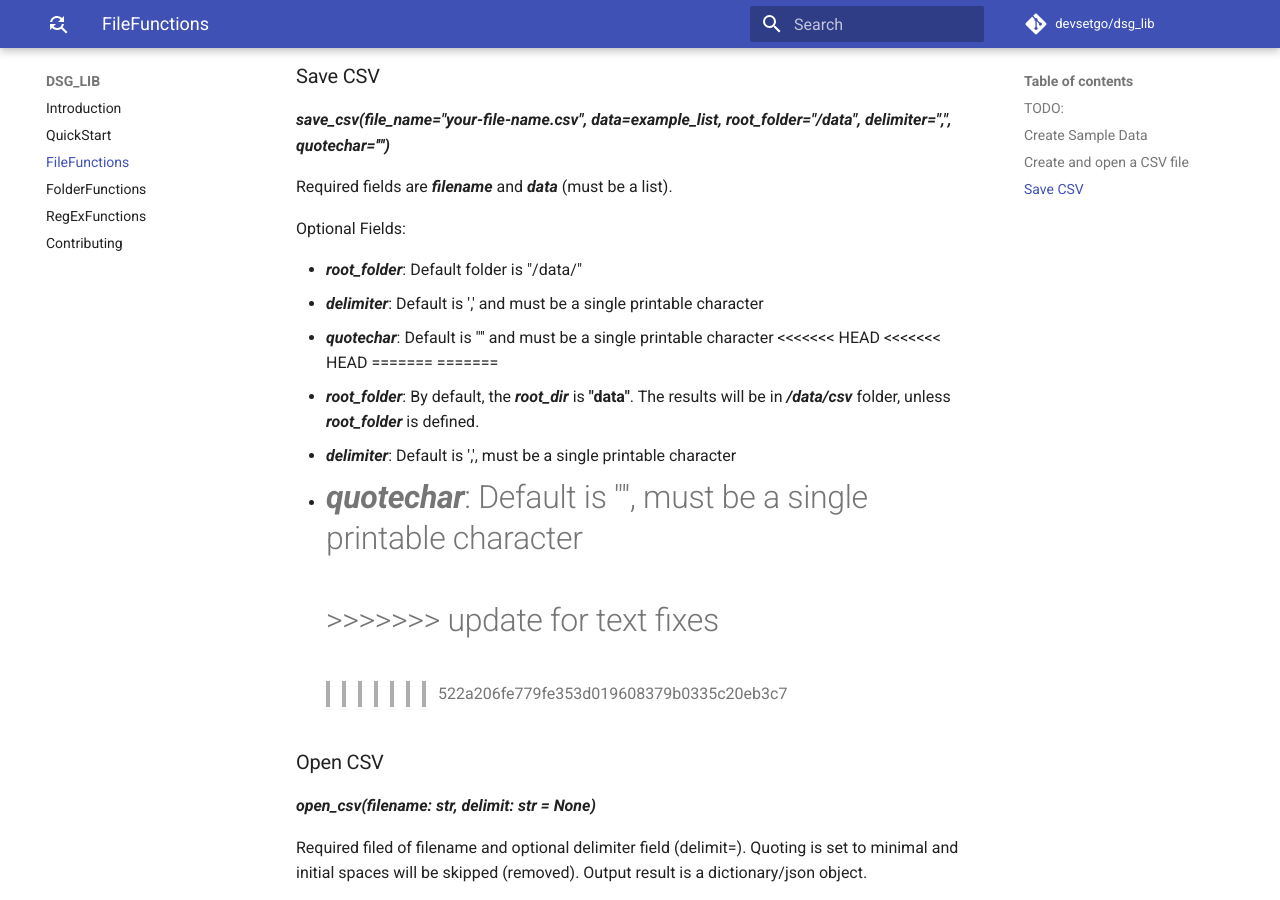
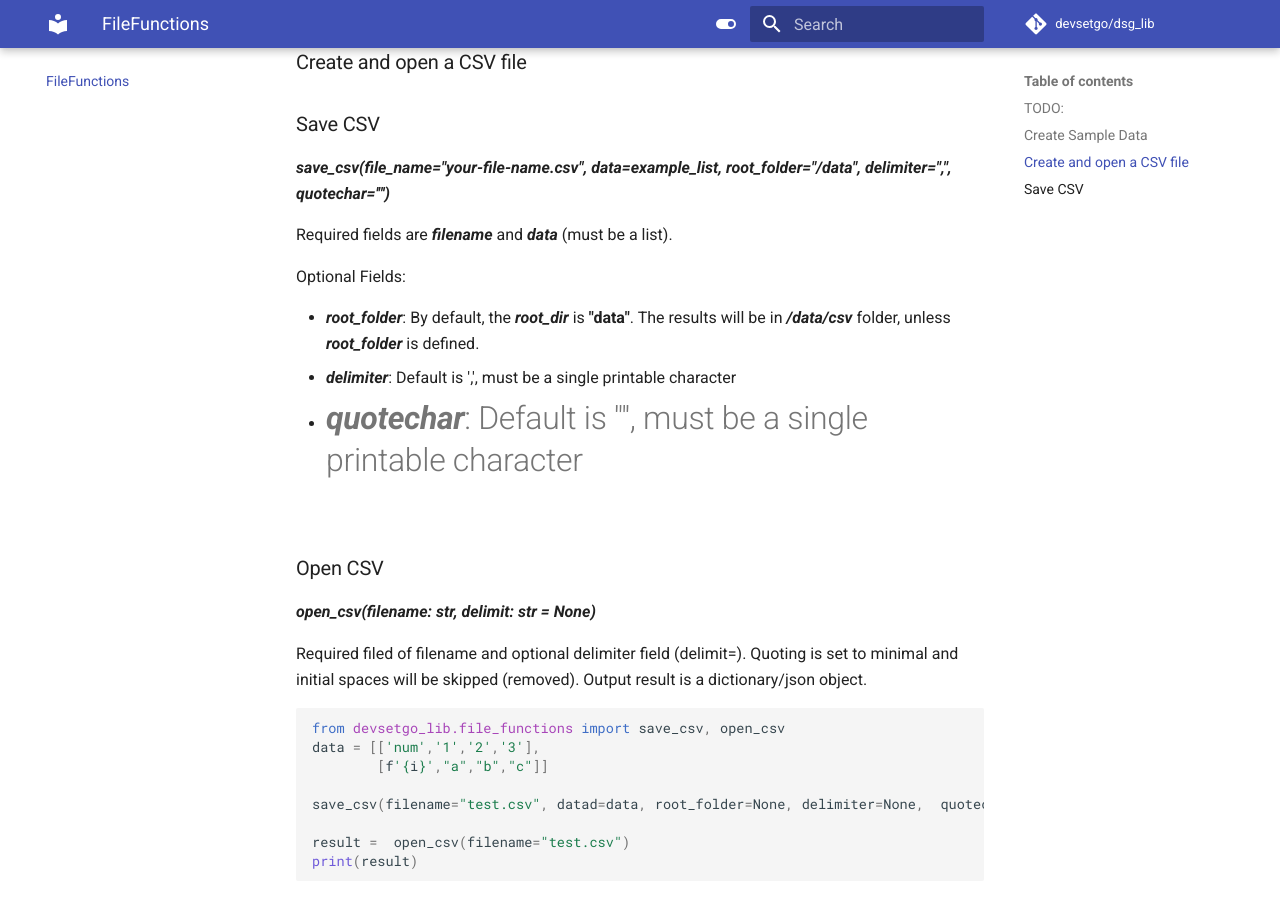
Before and after one commit to devsetgo/devsetgo_lib, an MkDocs documentation site: the page built from docs/file_functions.md, in a window 1280 px wide and 900 px high, scrolled down 549 px. Built offline with MkDocs 1.6.1 and Material for MkDocs 9.7.7, drawn with Linux system fonts in a browser that asks for light colours; comment, search, counter and statistics services are not loaded.

Commit message:
fixes for mkdoc material update

```diff
--- a/docs/file_functions.md
+++ b/docs/file_functions.md
@@ -25,22 +25,10 @@
 
 Optional Fields:
 
-- ***root_folder***: Default folder is "/data/"
-- ***delimiter***: Default is ',' and must be a single printable character
-- ***quotechar***: Default is '"' and must be a single printable character
-<<<<<<< HEAD
-<<<<<<< HEAD
-=======
-=======
-
 - ***root_folder***: By default, the ***root_dir*** is **"data"**. The results will be in ***/data/csv*** folder, unless ***root_folder*** is defined.
 - ***delimiter***: Default is ',', must be a single printable character
 - ***quotechar***: Default is '"', must be a single printable character
 =======
->>>>>>> update for text fixes
-=======
->>>>>>> 522a206fe779fe353d019608379b0335c20eb3c7
-
 
 ### Open CSV
 ***open_csv(filename: str, delimit: str = None)***
--- a/mkdocs.yml
+++ b/mkdocs.yml
@@ -19,42 +19,58 @@
     - FolderFunctions: 'folder_functions.md'
     - RegExFunctions: 'regex.md'
     - Contributing: 'contribute.md'
-
-
-
 # Theme
 theme:
+  features:
+    - navigation.tabs
+    - navigation.instant
   name: 'material'
   palette:
-    primary: 'indigo'
-    accent: 'red'
-  font:
-    text: 'Roboto'
-    code: 'Roboto Mono'
-  logo:
-    icon: 'find_replace'
-  language: 'en'
+    # Toggle light mode
+    - scheme: default
+      primary: indigo
+      accent: indigo
+      toggle:
+        icon: material/toggle-switch
+        name: Switch to light mode
+    # Toggle dark mode
+    - scheme: slate
+      primary: blue
+      accent: blue
+      toggle:
+        icon: material/toggle-switch-off-outline
+        name: Switch to dark mode
+  language: en
   plugins:
-  - search
+    - search
+
+  # font:
+  #   text: 'Roboto'
+  #   code: 'Roboto Mono'
+  # logo:
+  #   icon:
+  #     repo: fontawesome/solid/people-carry
+  # language: 'en'
+  # plugins:
+  # - search
 
 # Extensions
 markdown_extensions:
   - admonition
+  - footnotes
   - codehilite:
       guess_lang: false
   - toc:
       permalink: true
 
 plugins:
-  - search
-
+  - search:
+      separator: '[\s\-\.]+'
+      lang:
+        - en
 extra:
-  # feature:
-  #   tabs: true
-  search:
-    language: 'en'
   social:
-    - type: 'github'
-      link: 'https://github.com/devsetgo'
-    - type: 'twitter'
-      link: 'https://twitter.com/_devsetgo'
+    - icon: fontawesome/brands/github-alt
+      link: https://github.com/devsetgo
+    - icon: fontawesome/brands/twitter
+      link: https://twitter.com/_devsetgo
```
Also changed, not shown: README.md (+1 -1 lines), 1 other file.
